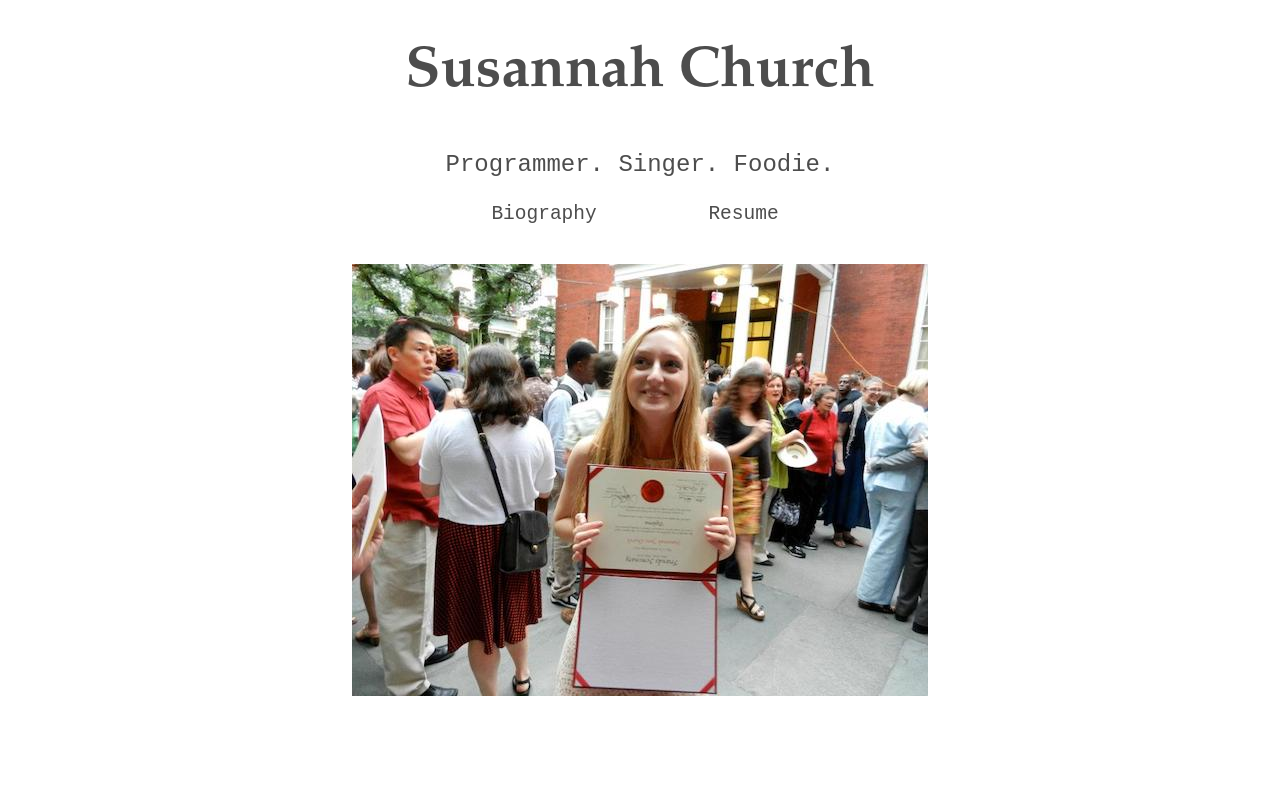
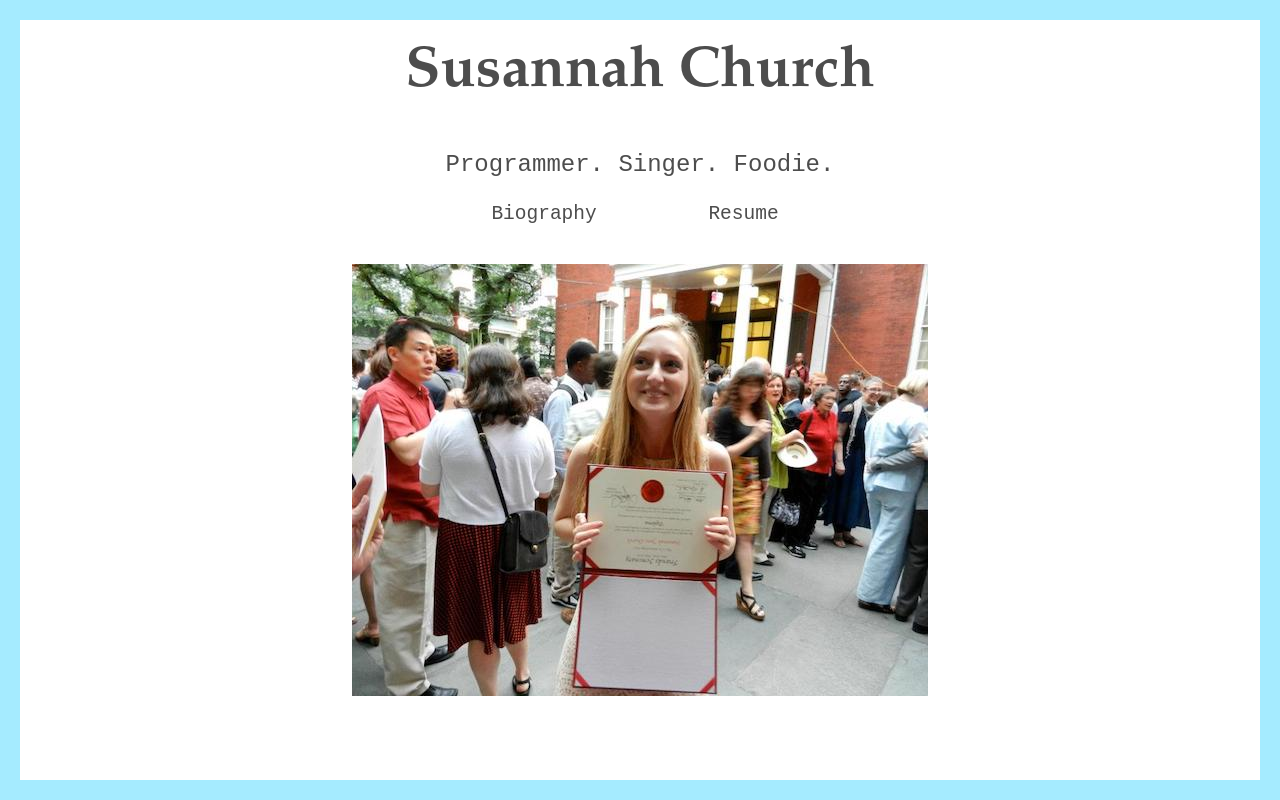
Before and after one commit to schurc01/schurc01.github.io, a plain HTML site: page index.html in a window 1280 px wide. Drawn offline with Linux system fonts and the light colour scheme.

Commit message:
added borders

```diff
--- a/index.html
+++ b/index.html
@@ -6,6 +6,10 @@
 		<link rel="stylesheet" href="./styles/index.css" />
 	</head>
 	<body id="content-wrapper">
+		<div id="leftside"></div>
+		<div id="rightside"></div>
+		<div id="top"></div>
+		<div id="bottom"></div>
 		<div class="title">
 			<h1>Susannah Church</h1>
 		</div>
--- a/styles/index.css
+++ b/styles/index.css
@@ -42,3 +42,35 @@ ul li {
    	margin-right: auto;
    	padding-top: 20px;
 }
+#leftside {
+	left: 0;
+	top: 0;
+	bottom: 0;
+	width: 20px;
+	background: #a5ebff;
+	position: fixed;
+}
+#rightside {
+	right: 0;
+	top: 0;
+	bottom: 0;
+	width: 20px;
+	background: #a5ebff;
+	position: fixed;
+}
+#top {
+	left: 0;
+	right: 0;
+	height: 20px;
+	top: 0;
+	background: #a5ebff;
+	position: fixed;
+}
+#bottom {
+	left: 0;
+	right: 0;
+	height: 20px;
+	bottom: 0;
+	background: #a5ebff;
+	position: fixed;
+}
```
